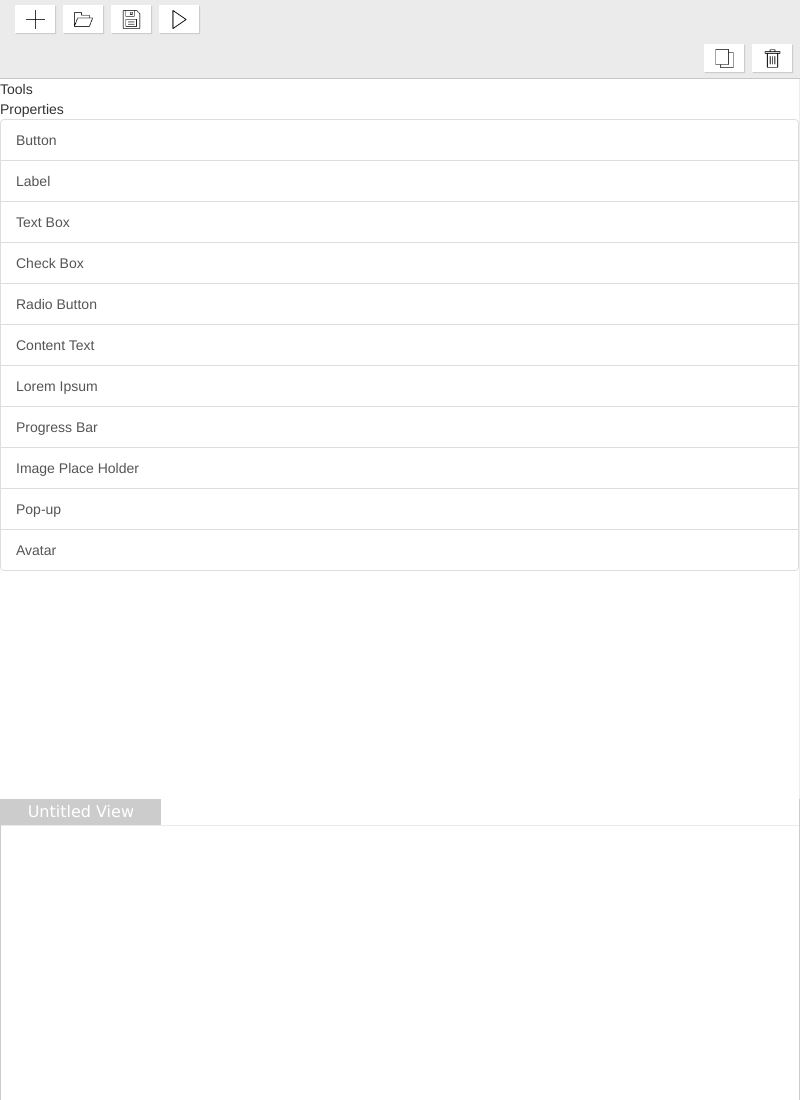
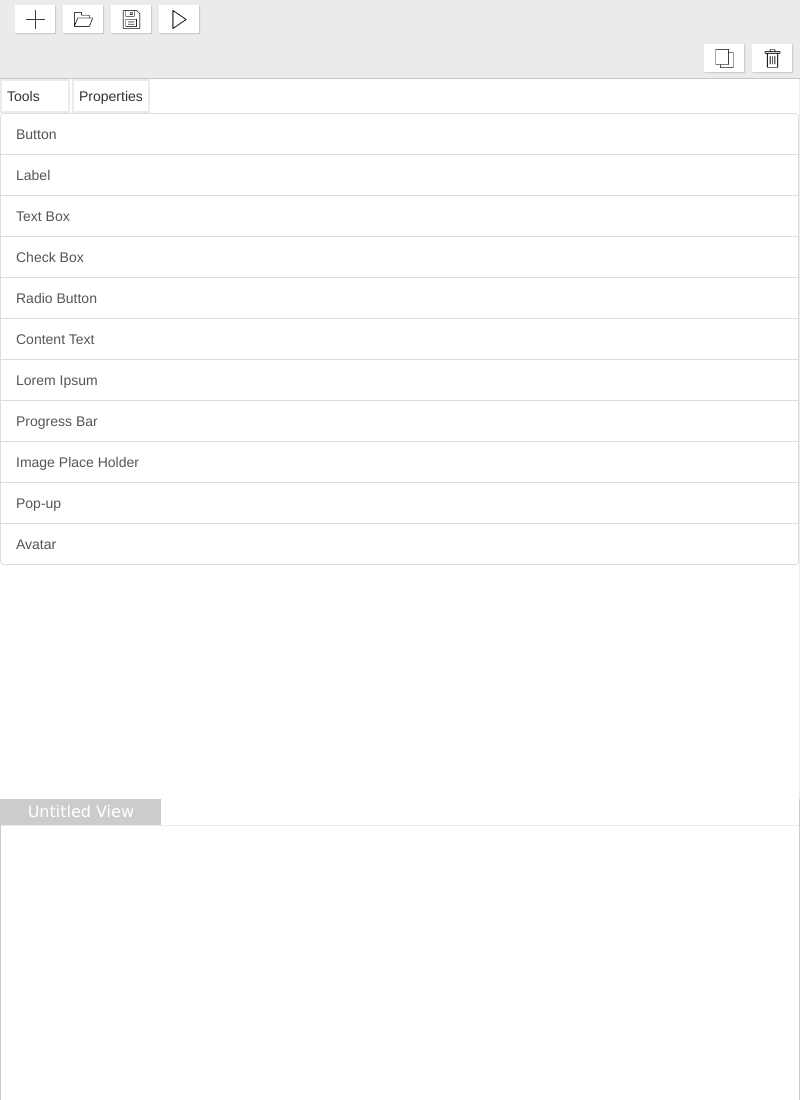
Before and after one commit to kustomzone/freehand, an Electron app: page index.html in a window 800 px wide. Shown: the top 1100 px of the page. Drawn offline with Linux system fonts and the light colour scheme.

Commit message:
Adding New CSS
New CSS file

```diff
--- a/index.html
+++ b/index.html
@@ -11,6 +11,7 @@ Main HTML file for app
         <link href="css/font-awesome.min.css" rel="stylesheet" type="text/css"/>
         <link href="css/index.css" rel="stylesheet" type="text/css"/>
         <link href="app/toolbar/file.css" rel="stylesheet" type="text/css"/>
+        <link href="app/sidebar/sidebar.css" rel="stylesheet" type="text/css"/>
     </head>
     <body>
         <div class="container-fluid">
```
